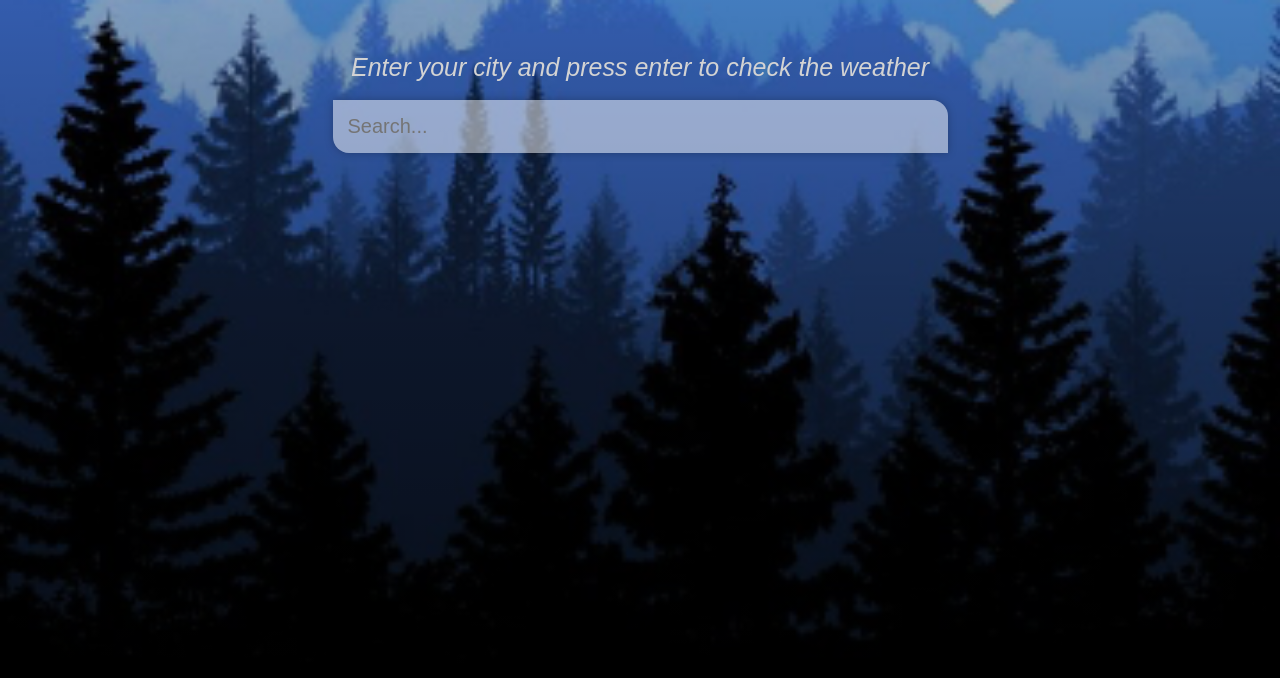
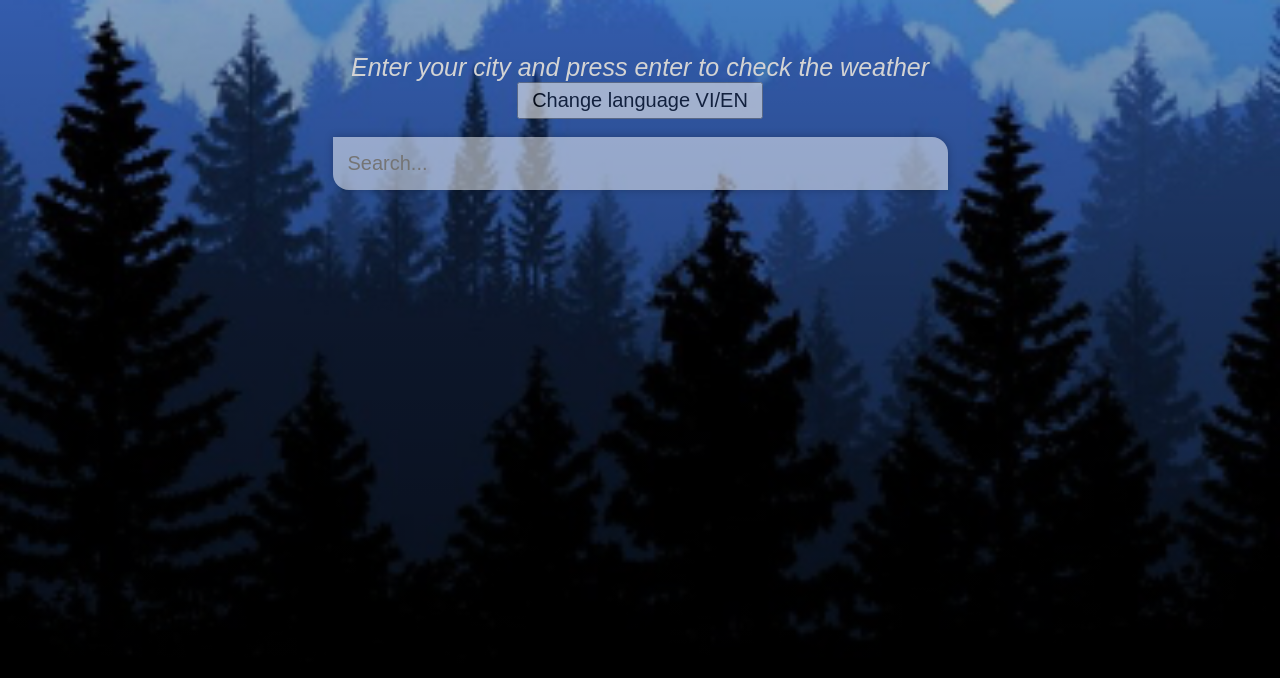
Before and after one commit to mngduyphuong/Vue-weather-app, a Vue app: page / in a window 1280 px wide. Shown: the top 678 px of the page. Built offline with nearby package versions, Linux system fonts and the light colour scheme.

Commit message:
Upload change language button

```diff
--- a/src/components/index.vue
+++ b/src/components/index.vue
@@ -2,7 +2,10 @@
   <div id="app" class="app">
     <main>
       <br>
-        <div class="date">Enter your city and press enter to check the weather</div>
+        <div class="date" v-show="!vi">Enter your city and press enter to check the weather</div>
+        <button v-on:click="vi = !vi" v-show="!vi">Change language VI/EN</button>
+        <div class="date" v-show="vi">Gõ thành phố và bấm enter để kiểm tra thời tiết</div>
+        <button v-on:click="vi = !vi" v-show="vi">Đổi ngôn ngữ VI/EN</button>
         <br>
       <div class="search-box">
         <input
@@ -32,19 +35,26 @@
 <script>
 export default {
   name: 'app',
-  data () {
+  data: function() {
     return {
       api_key: '47b765b7a48c8a90323c890a4452aa44',
       url_base: 'https://api.openweathermap.org/data/2.5/',
       city: '',
-      weather: {}
+      weather: {},
+      lang:'',
+      vi:false
     }
   },
   methods: {
     getResult (e) {
       if (e.key == "Enter") {
+        if(this.vi){
+          this.lang = '&lang=vi'
+        }
+        else
+          this.lang = ''
         //fetch(`${this.url_base}weather?q=${this.city}&appid=${this.api_key}&units=metric&lang=vi`)
-        fetch(`${this.url_base}weather?q=${this.city}&appid=${this.api_key}&units=metric`)
+        fetch(`${this.url_base}weather?q=${this.city}&appid=${this.api_key}&units=metric${this.lang}`)
           .then(res => {
             return res.json();
           }).then(this.setResults);
@@ -55,15 +65,18 @@ export default {
     },
     dateBuilder () {
       let d = new Date();
-      let months = ["January", "February", "March", "April", "May", "June", "July", "August", "September", "October", "November", "December"];
-      let days = ["Sunday", "Monday", "Tuesday", "Wednesday", "Thursday", "Friday", "Saturday"];
-
+      var months = ["January", "February", "March", "April", "May", "June", "July", "August", "September", "October", "November", "December"];
+      var days = ["Sunday", "Monday", "Tuesday", "Wednesday", "Thursday", "Friday", "Saturday"];
+      if(this.vi){
+      months = ["Tháng 1", "Tháng 2", "Tháng 3", "Tháng 4", "Tháng 5", "Tháng 6", "Tháng 7", "Tháng 8", "Tháng 9", "Tháng 10", "Tháng 11", "Tháng 12"];
+      days = ["Chủ nhật", "Thứ 2", "Thứ 3", "Thứ 4", "Thứ 5", "Thứ 6", "Thứ 7"];
+      }
       let day = days[d.getDay()];
       let date = d.getDate();
       let month = months[d.getMonth()];
       let year = d.getFullYear();
 
-      return `${day} ${date} ${month} ${year}`;
+      return `${day}, ${date} ${month} ${year}`;
     }
   }
 }
@@ -172,12 +185,25 @@ main {
   font-style: italic;
   text-shadow: 3px 6px rgba(0, 0, 0, 0.25);
 }
-
+button{
+  width: 60%;
+  padding:5px;
+  font-size: 3.5vw;
+  display: flex;
+  justify-content: center;
+  opacity: 0.6;
+  margin: 0 20% 0;
+}
 @media screen and (min-width: 780px) {
   .search-box {
     display: flex;
     width: 50%;
     margin: 0 25% 5%;
   }
+  button{
+  width: 20%;
+  font-size: 20px;
+  margin: 0 40% 0;
+}
 }
 </style>
```
